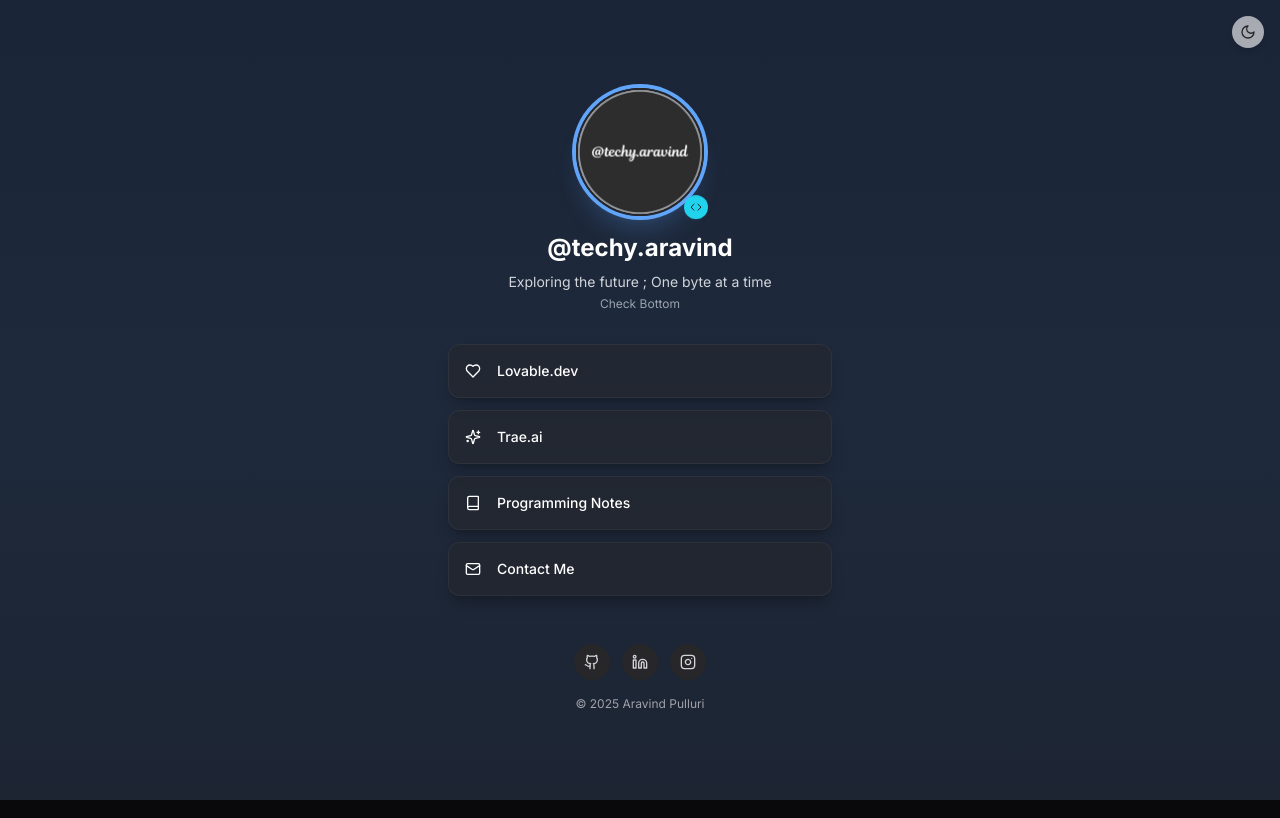
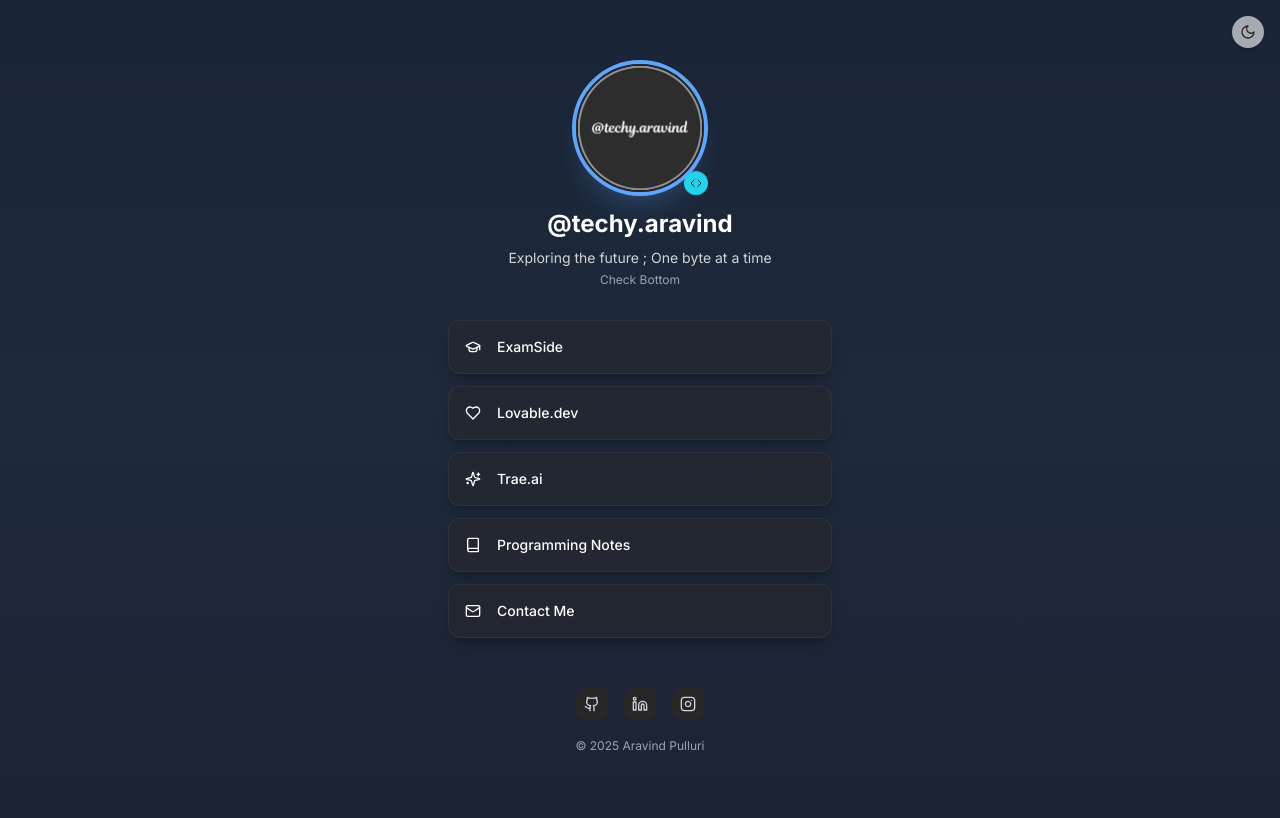
Before and after one commit to aravindpulluri116/mylinktree, a Next.js app: page / in a window 1280 px wide. Built offline with nearby package versions, Linux system fonts and the light colour scheme.

Commit message:
Added examside

```diff
--- a/src/app/page.tsx
+++ b/src/app/page.tsx
@@ -5,11 +5,18 @@
 import { Button } from "@/components/ui/button";
 import { SocialIcon } from "@/components/ui/social-icon";
 import { ThemeToggle } from "@/components/ui/theme-toggle";
-import { Github, Linkedin, Instagram, Twitter, Mail, Globe, Code, Monitor, Cpu, Sparkles, Heart, Book } from "lucide-react";
+import { Github, Linkedin, Instagram, Twitter, Mail, Globe, Code, Monitor, Cpu, Sparkles, Heart, Book, GraduationCap } from "lucide-react";
 
 export default function Home() {
   const links = [
     {
+      id:"examside",
+      title:"ExamSide",
+      url:"https://questions.examside.com/",
+      icon:<GraduationCap className="h-5 w-5 mr-2"/>,
+      delay:"delay-100"
+    }
+    ,{
       id: "lovable",
       title: "Lovable.dev",
       url: "https://lovable.dev/",
```
